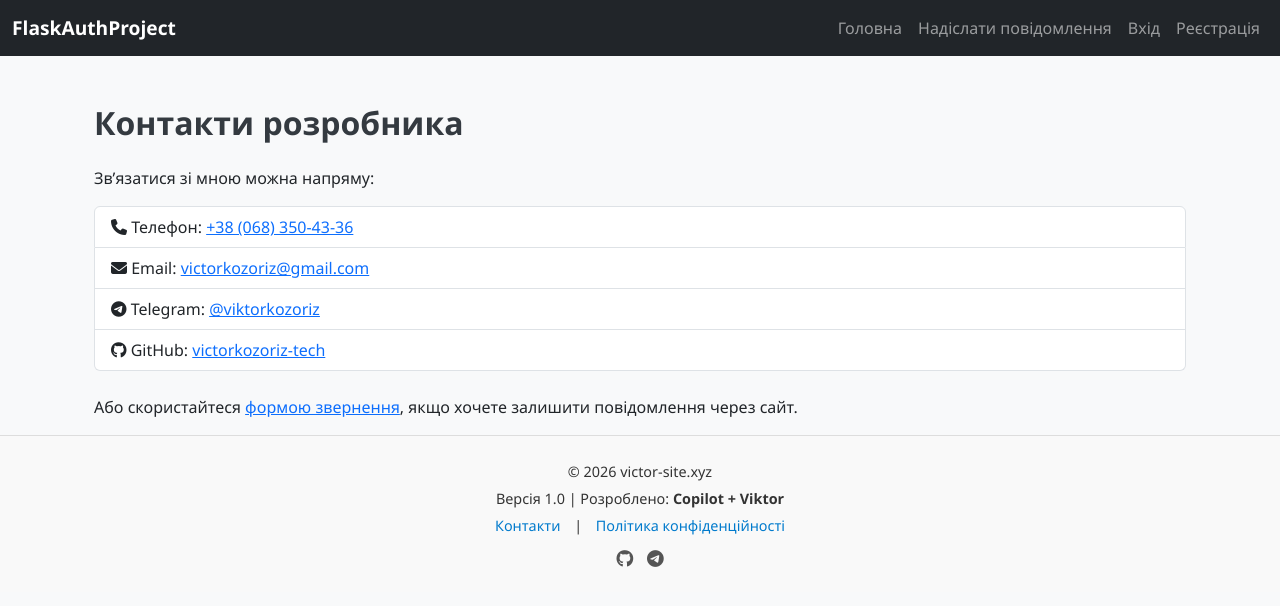
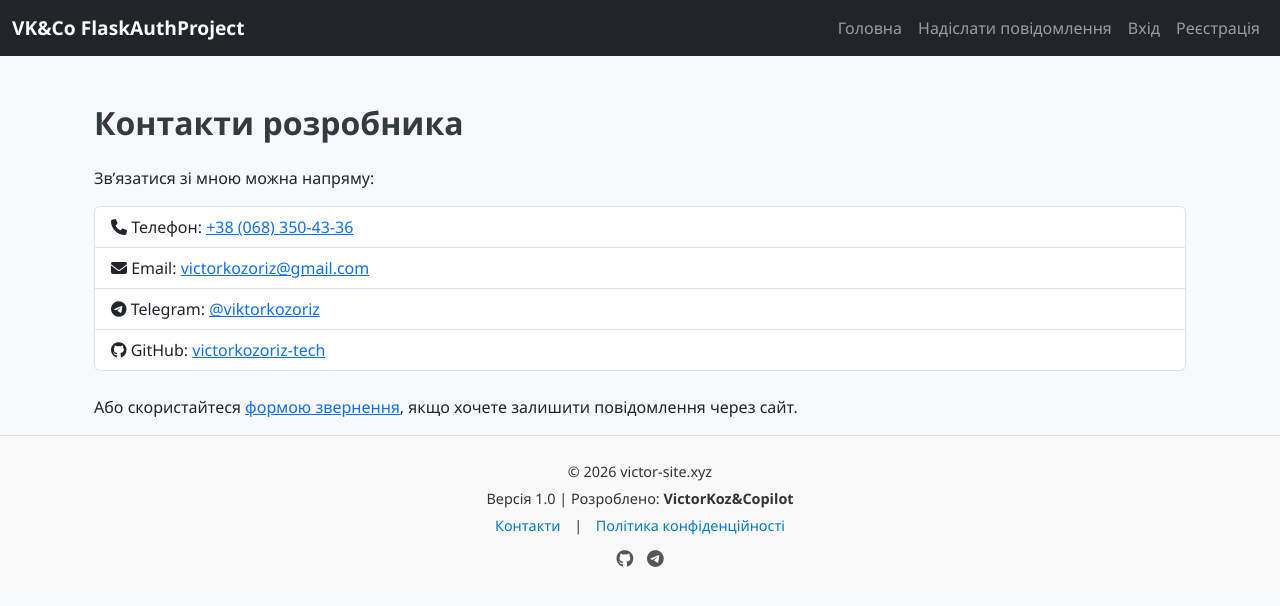
Before and after one commit to victorkozoriz-tech/FlaskAuthProject, a Flask app: page /contacts in a window 1280 px wide. Shown: the top 606 px of the page. Run offline with Flask 3, Linux system fonts and the light colour scheme; some libraries are stand-ins or nearby versions.

Commit message:
Rebrending

```diff
--- a/templates/layout.html
+++ b/templates/layout.html
@@ -34,7 +34,7 @@
 <!-- Навігація -->
 <nav class="navbar navbar-expand-lg navbar-dark bg-dark">
     <div class="container-fluid">
-        <a class="navbar-brand" href="{{ url_for('index') }}">FlaskAuthProject</a>
+        <a class="navbar-brand" href="{{ url_for('index') }}">VK&Co FlaskAuthProject</a>
         <div class="collapse navbar-collapse">
             <ul class="navbar-nav ms-auto">
                 <li class="nav-item">
@@ -84,7 +84,7 @@
 <script src="https://cdn.jsdelivr.net/npm/bootstrap@5.3.2/dist/js/bootstrap.bundle.min.js"></script>
 <footer>
   <p>© <script>document.write(new Date().getFullYear());</script> victor-site.xyz</p>
-  <p>Версія 1.0 | Розроблено: <strong>Copilot + Viktor</strong></p>
+  <p>Версія 1.0 | Розроблено: <strong>VictorKoz&Copilot</strong></p>
   <p><a href="/contacts">Контакти</a> | <a href="/privacy">Політика конфіденційності</a></p>
   <div class="social-icons">
     <a href="https://github.com/victorkozoriz-tech" target="_blank"><i class="fab fa-github"></i></a>
```
Also changed, not shown: static/logo.png, static/logo_2.png (added).
